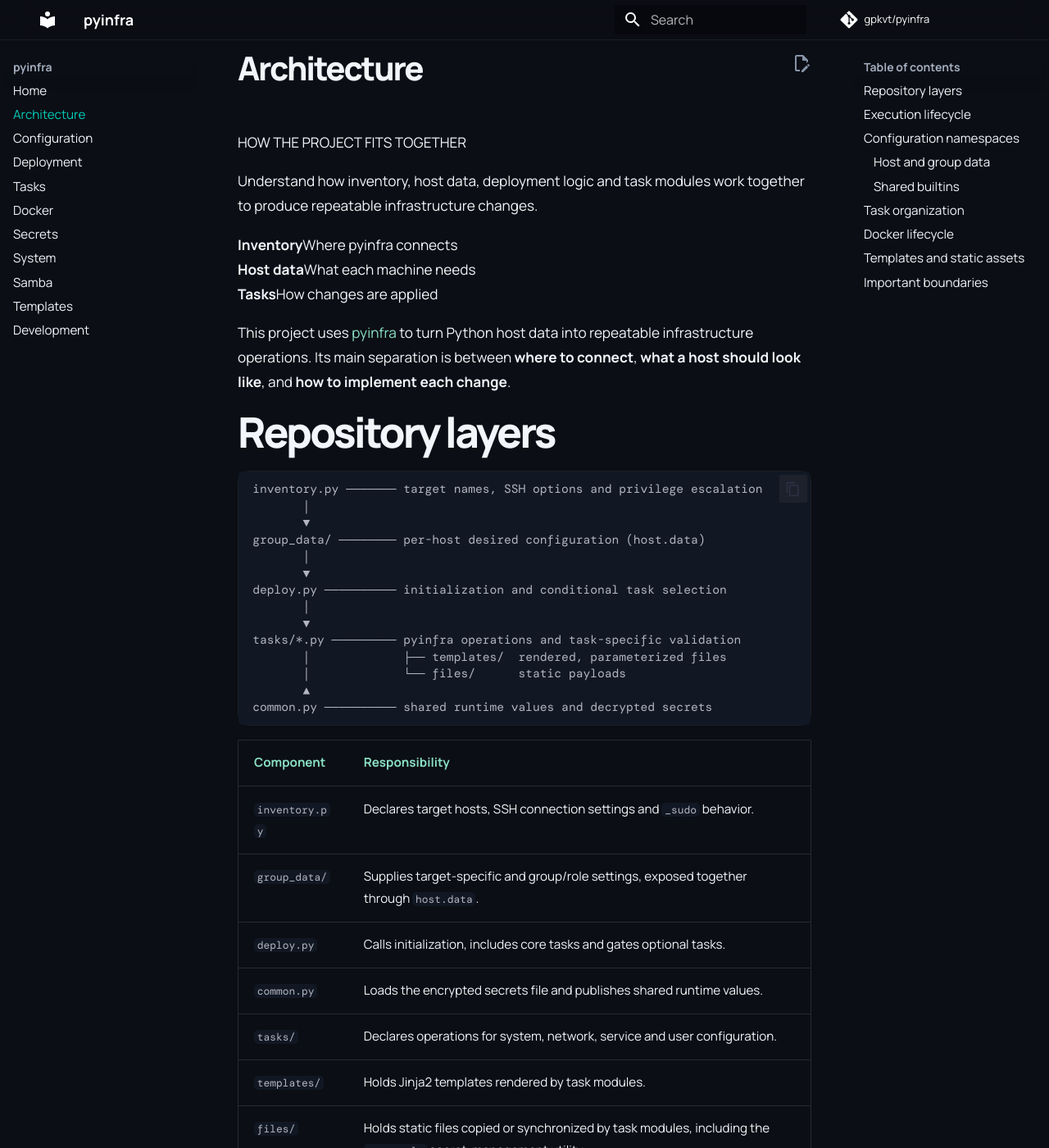
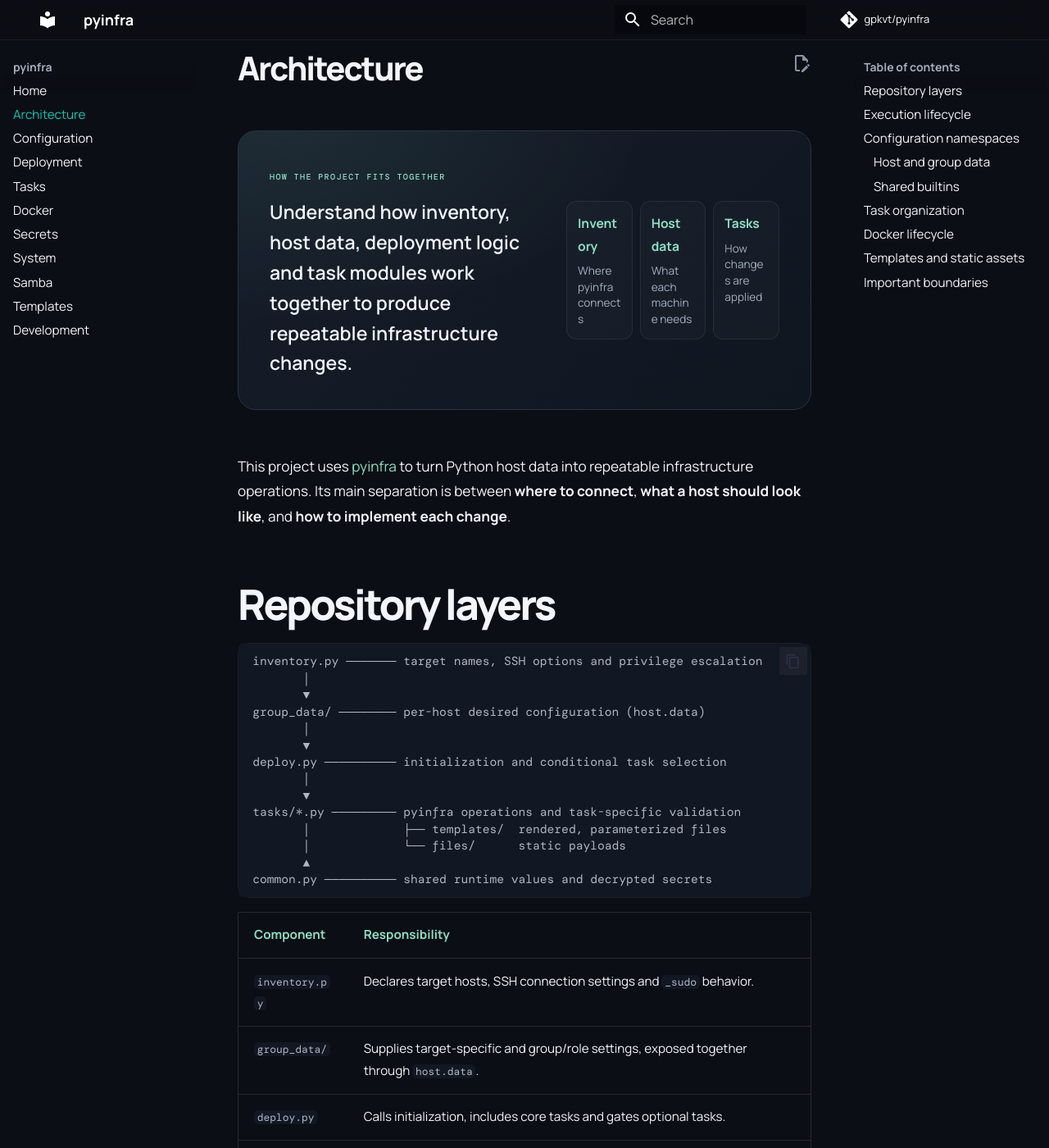
Before and after one commit to gpkvt/pyinfra, an MkDocs documentation site: the page built from docs/architecture.md, in a window 1280 px wide and 1400 px high. Shown: the whole window at 82% size. Built offline with MkDocs 1.6.1 and Material for MkDocs 9.7.7, drawn with Linux system fonts in a browser that asks for light colours; comment, search, counter and statistics services are not loaded.

Commit message:
docs: style consistent page introductions and improve readability

```diff
--- a/docs/stylesheets/extra.css
+++ b/docs/stylesheets/extra.css
@@ -216,3 +216,76 @@ code, pre, .mono { font-family: "DM Mono", ui-monospace, monospace; }
 @media (max-width: 550px) {
   .docker-stats, .docker-flow, .docker-info-grid { grid-template-columns: 1fr; }
 }
+
+
+/* Consistent introductions for technical documentation pages. */
+.page-intro {
+  display: grid;
+  grid-template-columns: minmax(0, 1.15fr) minmax(260px, .85fr);
+  align-items: center;
+  gap: 28px;
+  margin: 28px 0 54px;
+  padding: clamp(22px, 4vw, 38px);
+  border: 1px solid var(--landing-line);
+  border-radius: 22px;
+  background:
+    radial-gradient(ellipse at 8% 0%, #8be0c414, transparent 48%),
+    linear-gradient(135deg, #151d29, #101620);
+}
+.page-intro-copy { min-width: 0; }
+.page-eyebrow {
+  display: inline-flex;
+  color: var(--landing-mint);
+  font: 500 10px "DM Mono", monospace;
+  letter-spacing: .14em;
+}
+.md-typeset .page-intro .page-lead {
+  max-width: 650px;
+  margin: 12px 0 0;
+  color: var(--landing-text);
+  font-size: clamp(1rem, 1.8vw, 1.22rem);
+  font-weight: 600;
+  line-height: 1.6;
+}
+.page-intro-grid {
+  display: grid;
+  grid-template-columns: repeat(3, minmax(0, 1fr));
+  gap: 9px;
+}
+.page-intro-item {
+  display: flex;
+  min-width: 0;
+  flex-direction: column;
+  gap: 7px;
+  padding: 13px;
+  border: 1px solid #ffffff12;
+  border-radius: 12px;
+  background: #ffffff06;
+}
+.page-intro-item strong {
+  color: var(--landing-mint);
+  font-size: .78rem;
+  overflow-wrap: anywhere;
+}
+.page-intro-item span {
+  color: var(--landing-muted);
+  font-size: .68rem;
+  line-height: 1.45;
+}
+.md-typeset > p { max-width: 82ch; }
+.md-typeset > ul, .md-typeset > ol { max-width: 82ch; }
+.md-typeset > p + p { margin-top: .9rem; }
+.md-typeset h2 { margin-top: 3.2rem; }
+.md-typeset h3 { margin-top: 2rem; }
+.md-typeset table:not([class]) { display: table; width: 100%; }
+.md-typeset table:not([class]) th { color: var(--landing-mint); }
+.md-typeset .admonition, .md-typeset details { border-radius: 12px; }
+@media (max-width: 760px) {
+  .page-intro { grid-template-columns: 1fr; gap: 20px; margin: 20px 0 38px; }
+  .page-intro-grid { grid-template-columns: repeat(3, minmax(0, 1fr)); }
+}
+@media (max-width: 480px) {
+  .page-intro-grid { grid-template-columns: 1fr; }
+  .page-intro-item { flex-direction: row; align-items: baseline; justify-content: space-between; }
+  .page-intro-item span { text-align: right; }
+}
```
